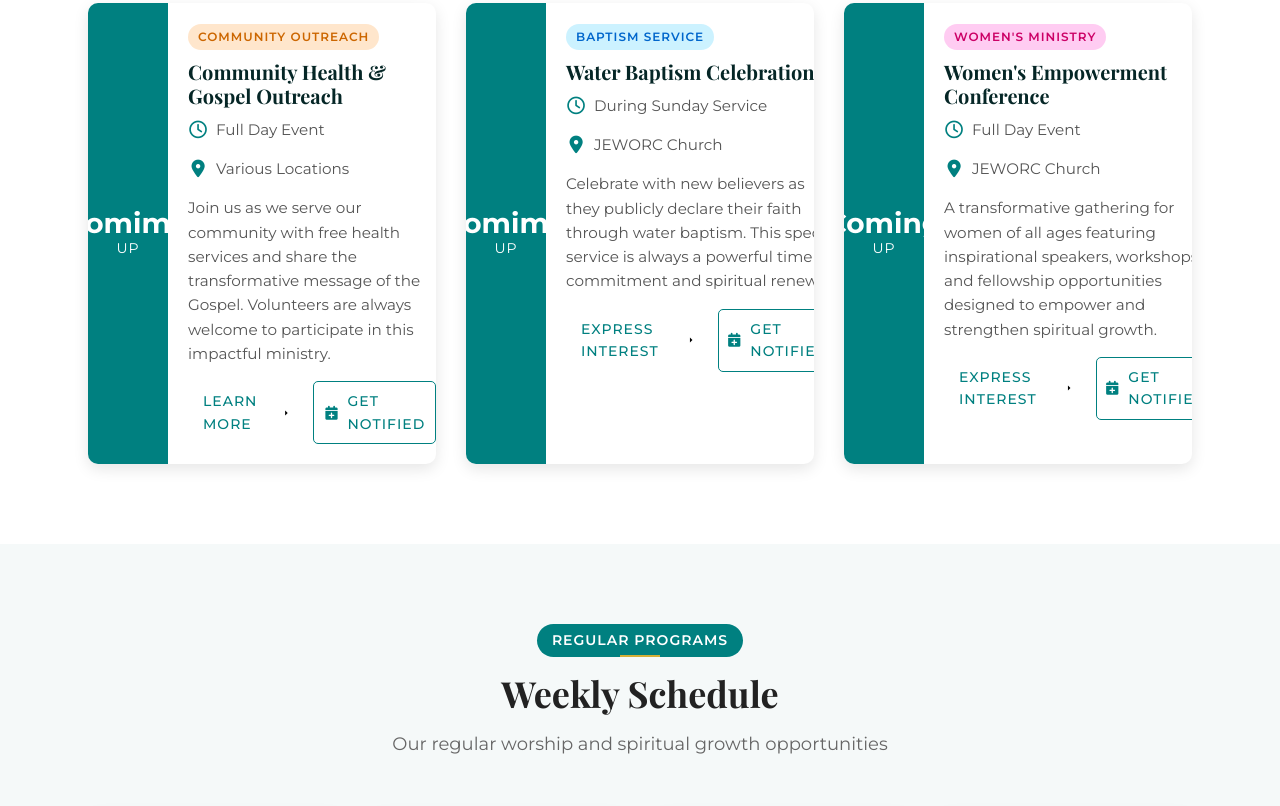
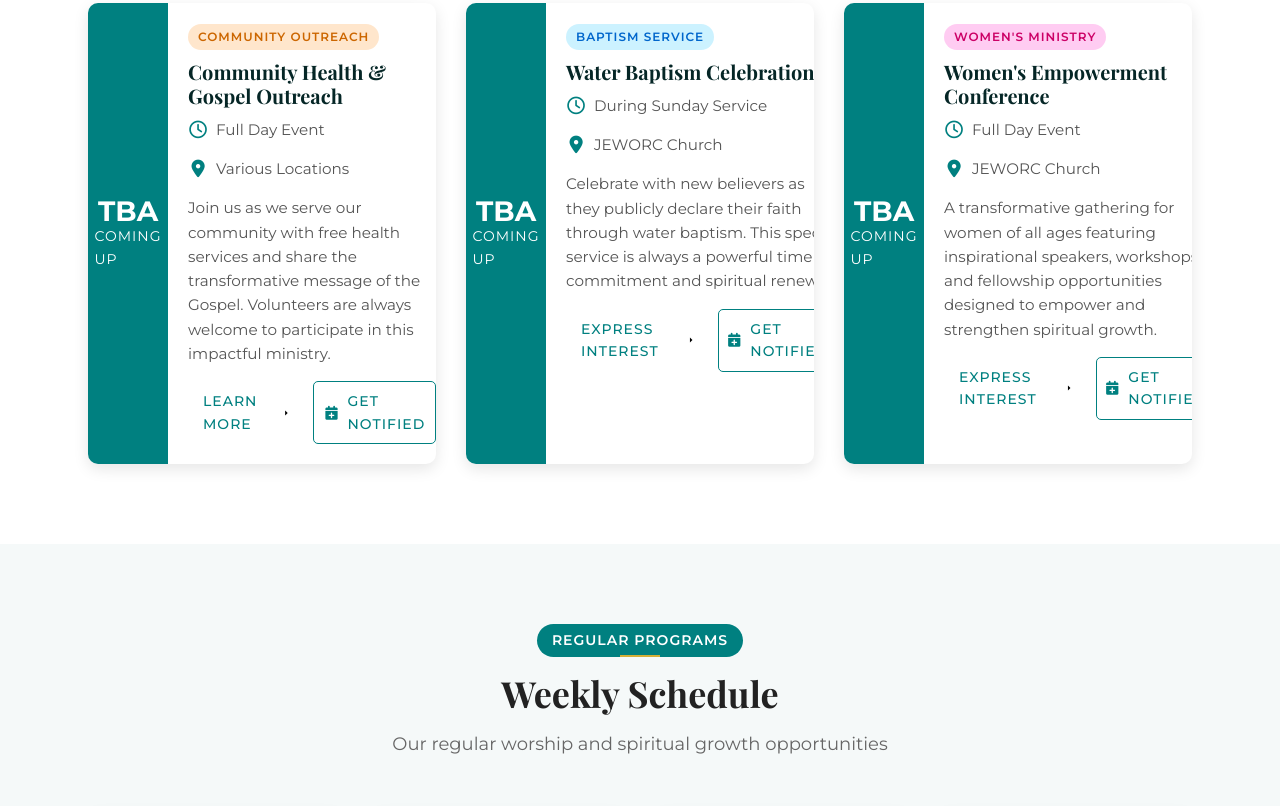
Before and after one commit to Alvinategyeka/JEWORC-Ministries, a plain HTML site: page events.html in a window 1280 px wide. Shown: the part 821-1627 px from the top of the page. Drawn offline with nearby package versions, Linux system fonts and the light colour scheme.

Commit message:
Update events.html

```diff
--- a/events.html
+++ b/events.html
@@ -490,8 +490,8 @@
             <div class="events-grid">
                 <div class="event-card">
                     <div class="event-date">
-                        <span class="date-day">Comimg</span>
-                        <span class="date-month">Up</span>
+                        <span class="date-day">TBA</span>
+                        <span class="date-month">Coming Up</span>
                     </div>
                     <div class="event-details">
                         <div class="event-category outreach">Community Outreach</div>
@@ -517,8 +517,8 @@
 
                 <div class="event-card">
                     <div class="event-date">
-                        <span class="date-day">Comimg</span>
-                        <span class="date-month">Up</span>
+                        <span class="date-day">TBA</span>
+                        <span class="date-month">Coming Up</span>
                     </div>
                     <div class="event-details">
                         <div class="event-category baptism">Baptism Service</div>
@@ -544,8 +544,8 @@
 
                 <div class="event-card">
                     <div class="event-date">
-                        <span class="date-day">Coming</span>
-                        <span class="date-month">Up</span>
+                        <span class="date-day">TBA</span>
+                        <span class="date-month">Coming Up</span>
                     </div>
                     <div class="event-details">
                         <div class="event-category women">Women's Ministry</div>
@@ -646,7 +646,7 @@
                     <div class="annual-image">
                         <img src="images/gallery/crusade.jpg" alt="Annual Gospel Crusade" loading="lazy">
                         <div class="annual-date">
-                            <span>Annually</span>
+                            <span>ANNUALY</span>
                         </div>
                     </div>
                     <div class="annual-content">
@@ -666,7 +666,7 @@
                     <div class="annual-image">
                         <img src="images/gallery/conference.jpg" alt="Leadership Conference" loading="lazy">
                         <div class="annual-date">
-                            <span>Annually</span>
+                            <span>ANNUALLY</span>
                         </div>
                     </div>
                     <div class="annual-content">
```
